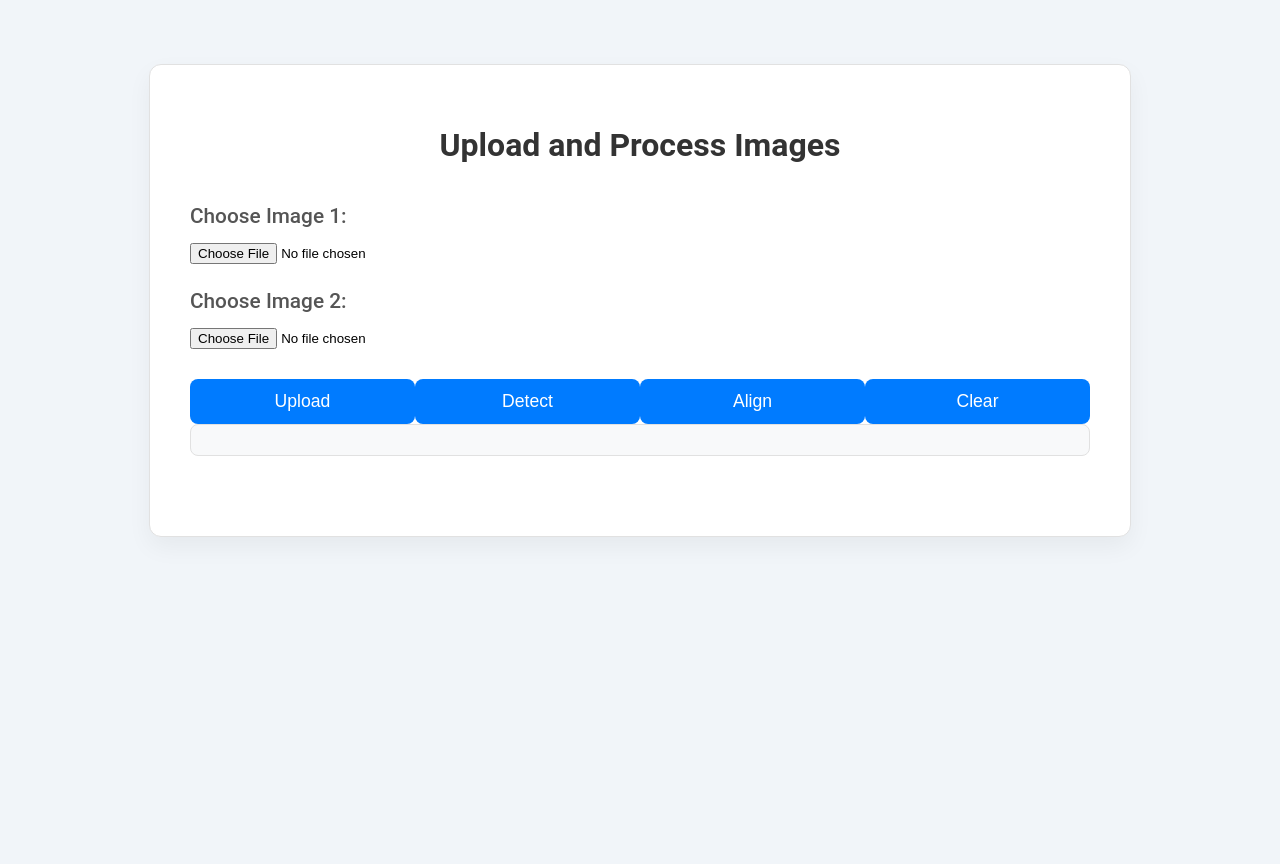
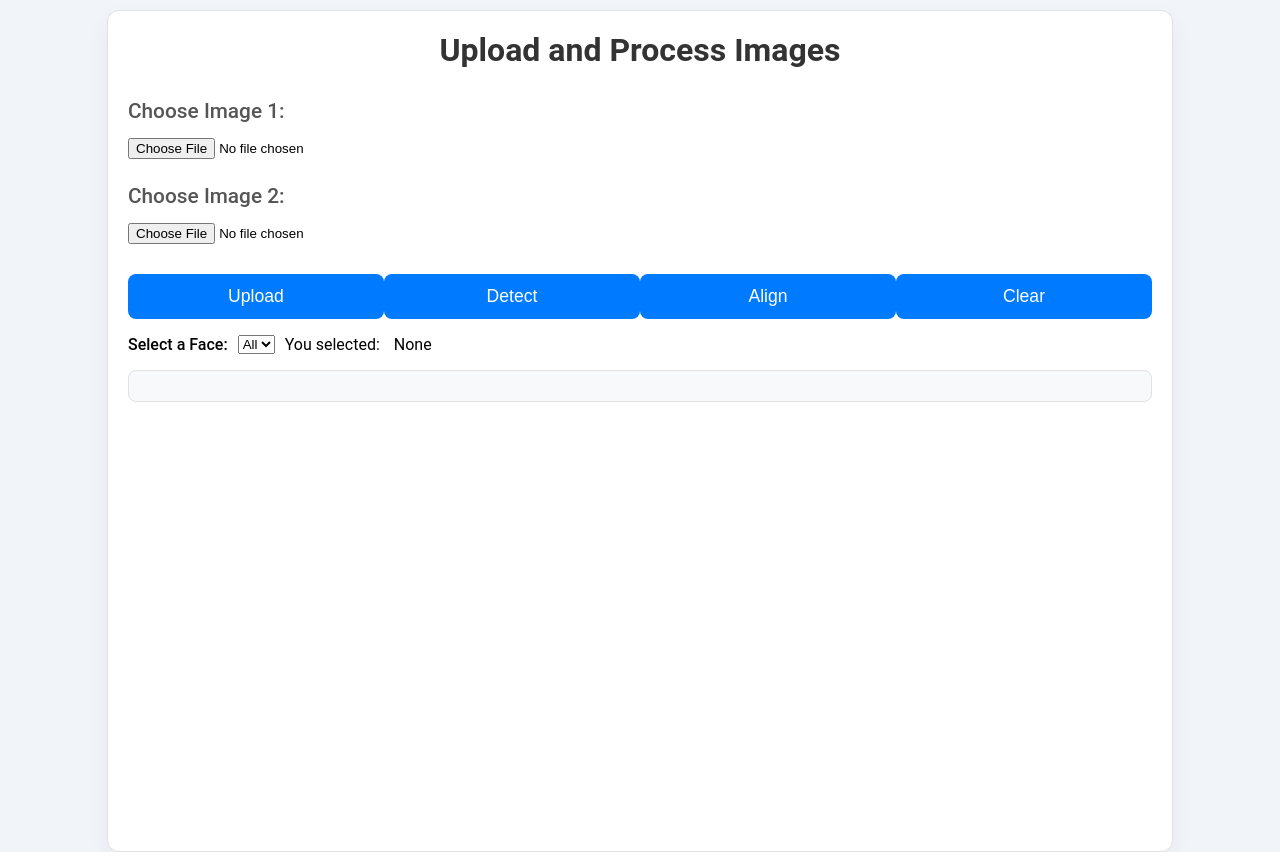
Before and after one commit to DanielGrin31/image_rec, a Flask app: template templates/image.html in a window 1280 px wide. Run offline with Flask 3, Linux system fonts and the light colour scheme; the template is opened without the code that fills it, so the values that code supplies are empty.

Commit message:
new_version

```diff
--- a/app.py
+++ b/app.py
@@ -5,7 +5,7 @@ from insightface.app import FaceAnalysis
 from insightface.utils.face_align import norm_crop
 import mxnet as mx
 import numpy as np
-
+import uuid
 app = Flask(__name__, static_folder="C:/python/static")
 app.secret_key = 'your_secret_key'
 UPLOAD_FOLDER = 'static'
@@ -34,11 +34,17 @@ detector = load_model()
 def index():
     images = []
     message = ""
+    faces_length = 0
+    images_length=0
+    selected_option = request.form.get('face_selection')
 
     if not detector:
         return "Error: Model is not initialized. Check server logs."
 
     uploaded_images = session.get('uploaded_images', [])
+    selected_face = int(request.form.get('selected_face', -2))
+
+
 
     if request.method == 'POST':
         action = request.form.get('action')
@@ -51,10 +57,21 @@ def index():
                     if allowed_file(file.filename):
                         filename = file.filename
                         path = os.path.join(app.config['UPLOAD_FOLDER'], filename)
-                        file.save(path)
+                        try:
+                            file.save(path)
+                        except Exception as e:
+                            message += f"Failed to save {file.filename} due to error: {str(e)}"
                         uploaded_images.append(filename)
                     else:
                         message += f"Invalid file format for {filename}. "
+
+            # Detect faces immediately after uploading to fill the combo box
+            for filename in uploaded_images:
+                path = os.path.join(app.config['UPLOAD_FOLDER'], filename)
+                img = cv2.imread(path)
+                faces = detector.get(img)
+                if faces:
+                    faces_length += len(faces)
 
         elif action in ["Detect", "Align"]:
             for filename in uploaded_images:
@@ -63,26 +80,42 @@ def index():
                 faces = detector.get(img)
                 message += f"{len(faces)} detected faces. "
 
+                # if faces and 0 <= selected_face < len(faces):
                 if faces:
+
+                    # face = faces[selected_face]
                     if action == "Align":
-                        face_count = 0
-                        for face in faces:
+                        if selected_face == -2:
+                              face_count = 0
+                              for face in faces:
+                               landmarks = face['kps'].astype(np.int)
+                               aligned_filename = f"aligned_{face_count}_{filename}"
+                               aligned_path = os.path.join(app.config['UPLOAD_FOLDER'], aligned_filename)
+                               aligned_img = norm_crop(img, landmarks,112,'arcface')
+                               cv2.imwrite(aligned_path, aligned_img)
+                               images.append(aligned_filename)
+                               face_count += 1
+
+
+                        elif 0 <= selected_face < len(faces):
+                            face = faces[selected_face]
                             landmarks = face['kps'].astype(np.int)
-                            aligned_filename = f"aligned_{face_count}_{filename}"
+                            aligned_filename = f"aligned_{selected_face}_{filename}"   # Name contains the selected face index
                             aligned_path = os.path.join(app.config['UPLOAD_FOLDER'], aligned_filename)
-                            aligned_img = norm_crop(img, landmarks)
+                            aligned_img = norm_crop(img, landmarks,112,'arcface')
                             cv2.imwrite(aligned_path, aligned_img)
                             images.append(aligned_filename)
-                            face_count += 1
+
 
                     elif action == "Detect":
                         for face in faces:
                             landmarks = face['kps'].astype(np.int)
                             for point in landmarks:
-                                cv2.circle(img, (int(point[0]), int(point[1])), 2, (0, 255, 0), -1)
+                                cv2.circle(img, (int(point[0]), int(point[1])), 2, (0, 255, 0), -2)
 
                         detected_filename = "detected_" + filename
                         detected_path = os.path.join(app.config['UPLOAD_FOLDER'], detected_filename)
+                        # message += f"path {detected_path}. "
                         cv2.imwrite(detected_path, img)
                         images.append(detected_filename)
                 else:
@@ -92,14 +125,18 @@ def index():
 
         elif action == "Clear":
             uploaded_images = []
-
+        images_length = len(uploaded_images)
         session['uploaded_images'] = uploaded_images
 
     images = uploaded_images
-    return render_template('image.html', images=images, message=message)
+
+
+    return render_template('image.html', images=images, message=message, faces_length=faces_length, images_length=images_length)
+
+
 
 if __name__ == "__main__":
     try:
-        app.run(debug=True, port=5050)
+        app.run(debug=True, port=5056)
     except Exception as e:
         print(f"Error: {e}")
--- a/static/css/image.css
+++ b/static/css/image.css
@@ -7,23 +7,29 @@ body, html {
 }
 
 .main-container {
-    max-width: 900px;  /* Increase container size */
-    margin: 5% auto;
+    max-width: 80%;  /* Increase container size */
+    margin: 10px auto;
     background-color: #ffffff;
-    padding: 40px;  /* More padding for spaciousness */
+    padding: 20px;  /* More padding for spaciousness */
     border-radius: 12px;  /* Increase radius for softer corners */
     box-shadow: 0px 10px 25px rgba(0, 0, 0, 0.05);  /* More prominent shadow */
     border: 1px solid #e1e1e1;  /* Subtle border */
+    overflow-y: auto;
+    min-height: 100vh;
+    position: relative;
+    overflow: hidden;
 }
 
 h1 {
     text-align: center;
-    margin-bottom: 40px;
-    color: #333;  /* Darker text color */
+    margin-bottom: 30px;
+    color: #333; /* Darker text color */
+    margin-top: 0;
 }
 
 .input-container {
     margin-bottom: 25px;
+    margin-top: 15px;
 }
 
 label {
@@ -91,7 +97,12 @@ input[type=submit]:hover {
 }
 
 .image-container {
-    margin-top: 40px;  /* Added spacing */
+    display: flex;
+    flex-wrap: wrap;
+    justify-content: center;
+    gap: 20px;
+    white-space: nowrap;
+    max-width: 90%;
 }
 
 .image-container img {
@@ -136,3 +147,51 @@ input[type=submit]:hover {
         margin-bottom: 15px;
     }
 }
+.face-number {
+    position: absolute;
+    top: 0;
+    left: 50%;
+    transform: translateX(-50%);
+    background-color: #ffffff;
+    color: #ff0000;
+    font-size: 16px;
+    padding: 4px 8px;
+    border-radius: 4px;
+    z-index: 1;
+}
+
+
+
+.aligned-image {
+    display: inline-block;
+    position: relative;
+    max-width: 50%;
+}
+.selection-row {
+    display: flex;
+    align-items: center; /* Vertically aligns items in the center */
+    justify-content: space-between; /* Distributes space between the items */
+    gap: 20px; /* Adds spacing between the items */
+}
+.combo-box-container {
+    display: flex;
+    align-items: center;
+    gap: 10px; /* or any spacing you prefer */
+}
+.combo-box-container label {
+    font-weight: 500; /* Slight reduction for a modern feel */
+    display: block;
+    margin-bottom: 12px;
+    font-size: 1em;  /* Increase font size for prominence */
+    margin-block-start: 1em;
+    margin-block-end: 1em;
+    margin-inline-start: 0px;
+    margin-inline-end: 0px;
+    color: #000000;
+}
+
+
+#selected-option {
+    display: inline-block; /* Display the selected option inline */
+    margin-left: 10px; /* Add some spacing between the combo box and text */
+}
--- a/templates/image.html
+++ b/templates/image.html
@@ -11,20 +11,21 @@
 <body>
     <div class="main-container">
         <h1>Upload and Process Images</h1>
+
         <form action="/" method="POST" enctype="multipart/form-data">
             <div class="input-container">
                 <label for="image1">Choose Image 1:</label>
                 <input type="file" name="image1" accept="image/*">
-                <!-- Display the name of the uploaded file for Image 1 -->
-                <span class="uploaded-file">{{ uploaded_files[0] if uploaded_files and len(uploaded_files) > 0 else "" }}</span>
+                <span class="uploaded_images">{{ images[0] if images and images_length > 0 else "" }}</span>
             </div>
 
             <div class="input-container">
                 <label for="image2">Choose Image 2:</label>
                 <input type="file" name="image2" accept="image/*">
-                <!-- Display the name of the uploaded file for Image 2 -->
-                <span class="uploaded-file">{{ uploaded_files[1] if uploaded_files and len(uploaded_files) > 1 else "" }}</span>
+                <span class="uploaded_images">{{ images[1] if images and images_length > 1 else "" }}</span>
             </div>
+
+            <input type="hidden" name="selected_face" id="hidden-selected-face" value="-2">
 
             <div class="button-container">
                 <input type="submit" name="action" value="Upload">
@@ -34,17 +35,57 @@
             </div>
         </form>
 
-        <!-- Message display -->
+        <div class="combo-box-container">
+            <label for="combo-box">Select a Face:</label>
+            <select id="combo-box">
+                <option value="-2">All</option>
+                {% for i in range(faces_length) %}
+                <option value="{{ i }}">Face {{ i + 1 }}</option>
+                {% endfor %}
+            </select>
+            <p>You selected: <span id="selected-option">None</span></p>
+        </div>
+
         <div class="message-container">
             {{ message }}
         </div>
 
         <div class="image-container">
-            {% for image in images %}
-            <img src="{{ url_for('static', filename=image) }}" alt="Processed Image">
+            {% for image_info in images %}
+            <div class="aligned-image">
+                <img src="{{ url_for('static', filename=image_info) }}" alt="Processed Image">
+                <div class="face-number">
+                    {% if 'aligned_face_' + (selected_face | string) in image_info %}
+                    {{ selected_face + 1 }}
+                    {% endif %}
+                </div>
+            </div>
             {% endfor %}
         </div>
     </div>
+
+    <script>
+        const comboBox = document.getElementById("combo-box");
+        const selectedOption = document.getElementById("selected-option");
+        const alignedImages = document.querySelectorAll('.aligned-image');
+
+        comboBox.addEventListener("change", function() {
+            selectedOption.textContent = comboBox.options[comboBox.selectedIndex].text;
+
+            const faceNum = parseInt(comboBox.options[comboBox.selectedIndex].value);
+            document.getElementById("hidden-selected-face").value = faceNum ;
+
+            alignedImages.forEach((imgDiv, index) => {
+        if (faceNum === -2) {
+            imgDiv.style.display = 'inline-block'; // Display all images if "All" is selected.
+        } else if (index + 1 === faceNum) {
+            imgDiv.style.display = 'inline-block'; // Display the specific image.
+        } else {
+            imgDiv.style.display = 'none'; // Hide all other images.
+        }
+            });
+        });
+    </script>
 </body>
 
 </html>
```
